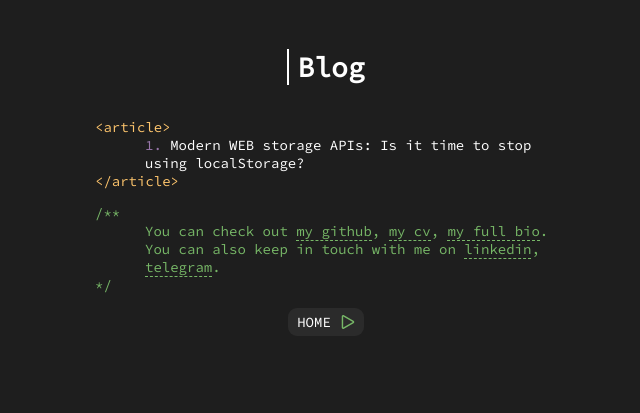
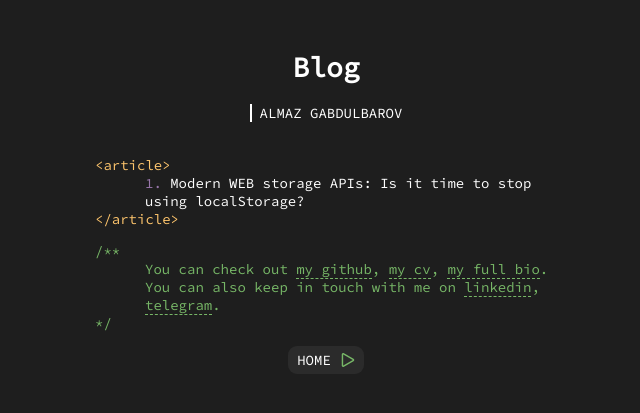
Before and after one commit to gabdulbaroff/gabdulbaroff.github.io, a Jekyll site: the page blog.html, which Jekyll copies as it is, in a window 1280 px wide. Shown: the top 413 px of the page, without its empty margins (314-954 px from the left). Built offline with Jekyll 4.4.1, drawn with Linux system fonts in a browser that asks for light colours.

Commit message:
Update header of blog page

```diff
--- a/blog.html
+++ b/blog.html
@@ -30,9 +30,12 @@
 </head>
 <body>
 <main>
-    <h1 class="blog-sub-title">
+    <h1>
         Blog
     </h1>
+    <div class="sub-title">
+        ALMAZ GABDULBAROV
+    </div>
     <section>
         <a class="article-paragraph" href="https://careers.firstlinesoftware.com/spotlights/modern-web-storage-apis-is-it-time-to-stop-using-localstorage">
             <p>
```
